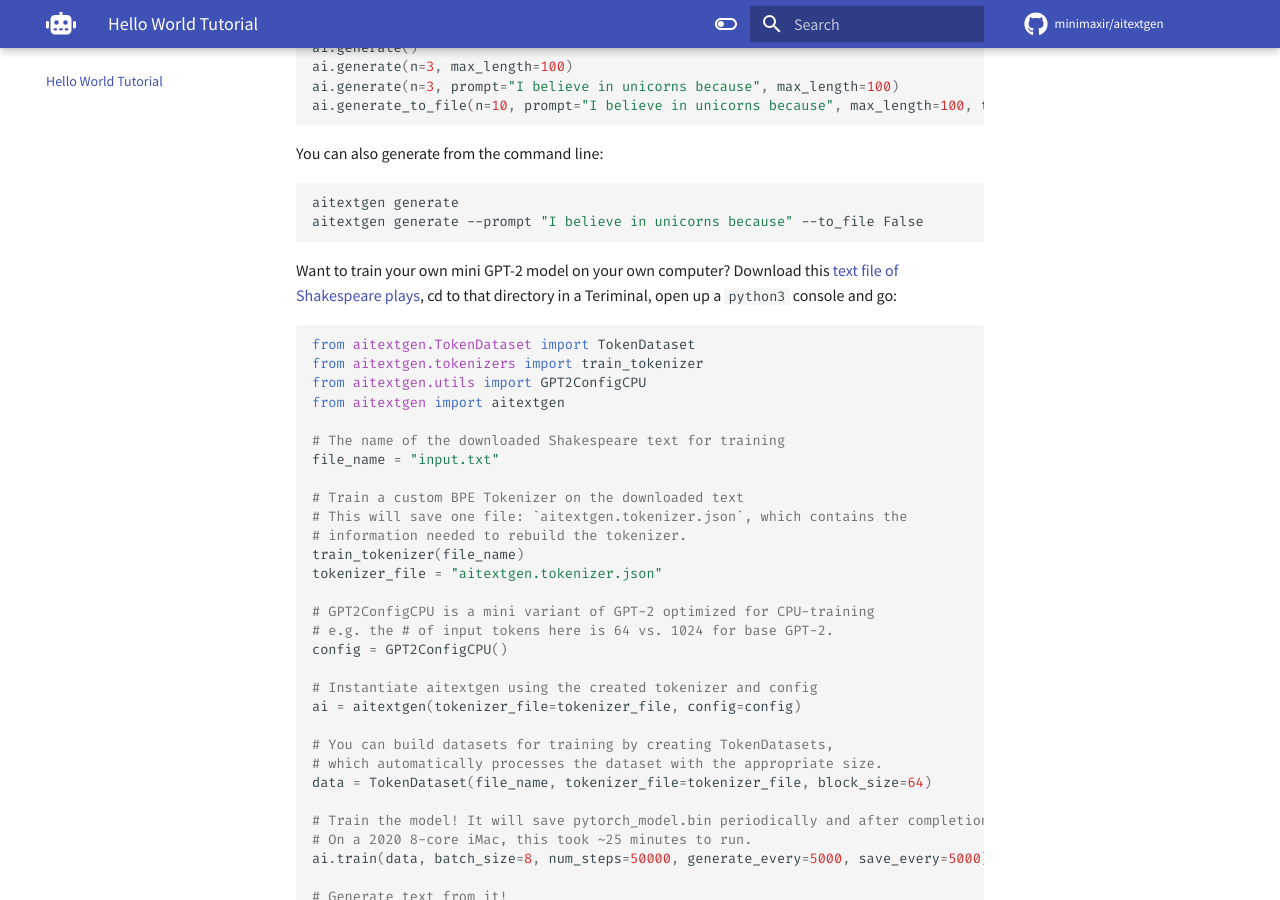
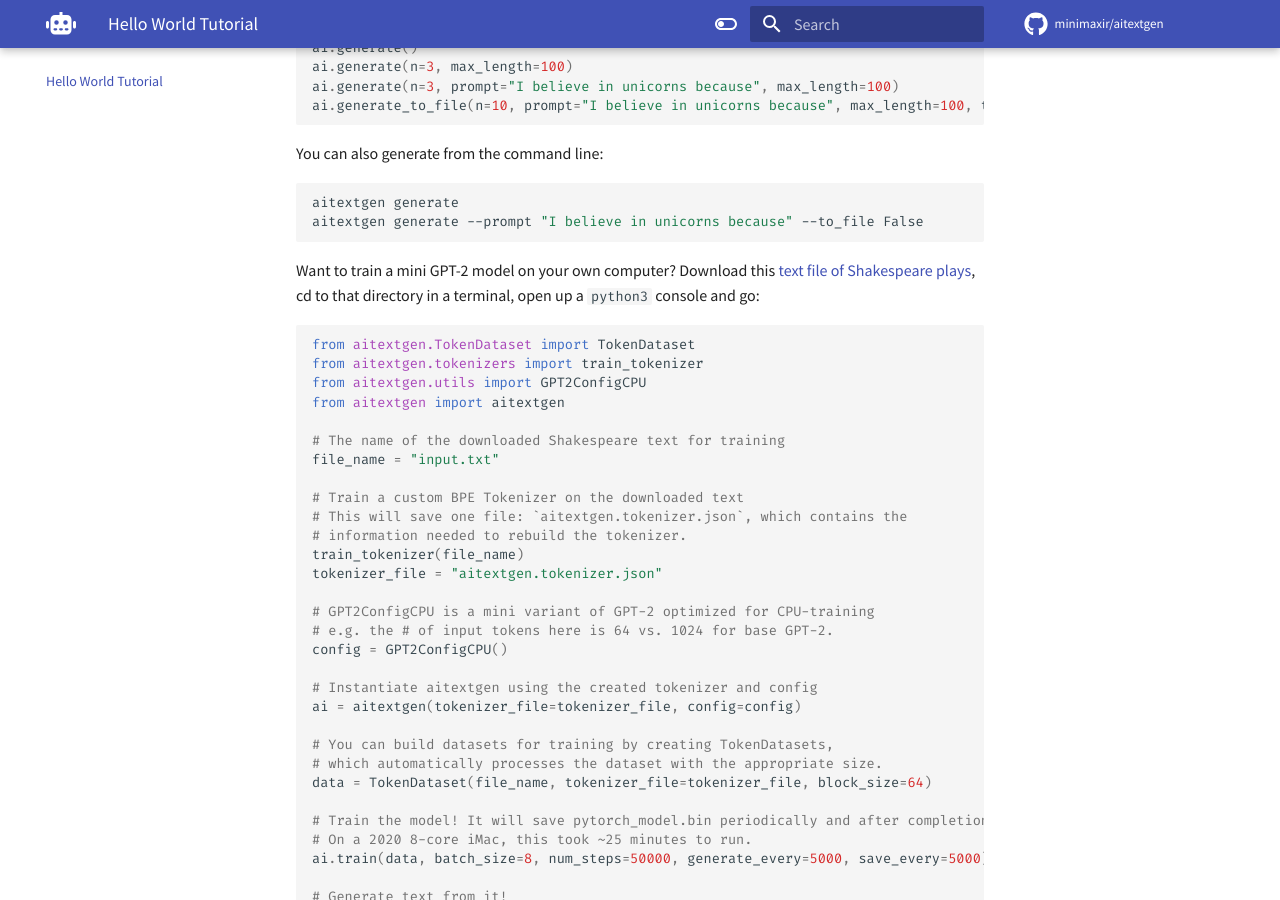
Before and after one commit to minimaxir/aitextgen, an MkDocs documentation site: the page built from docs/tutorials/hello-world.md, in a window 1280 px wide and 900 px high, scrolled down 378 px. Built offline with MkDocs 1.6.1 and Material for MkDocs 9.7.7, drawn with Linux system fonts in a browser that asks for light colours; comment, search, counter and statistics services are not loaded.

Commit message:
Fix typo and slightly improve writing

````diff
--- a/docs/tutorials/hello-world.md
+++ b/docs/tutorials/hello-world.md
@@ -23,7 +23,7 @@
 aitextgen generate --prompt "I believe in unicorns because" --to_file False
 ```
 
-Want to train your own mini GPT-2 model on your own computer? Download this [text file of Shakespeare plays](https://raw.githubusercontent.com/karpathy/char-rnn/master/data/tinyshakespeare/input.txt), cd to that directory in a Teriminal, open up a `python3` console and go:
+Want to train a mini GPT-2 model on your own computer? Download this [text file of Shakespeare plays](https://raw.githubusercontent.com/karpathy/char-rnn/master/data/tinyshakespeare/input.txt), cd to that directory in a terminal, open up a `python3` console and go:
 
 ```py3
 from aitextgen.TokenDataset import TokenDataset
````
